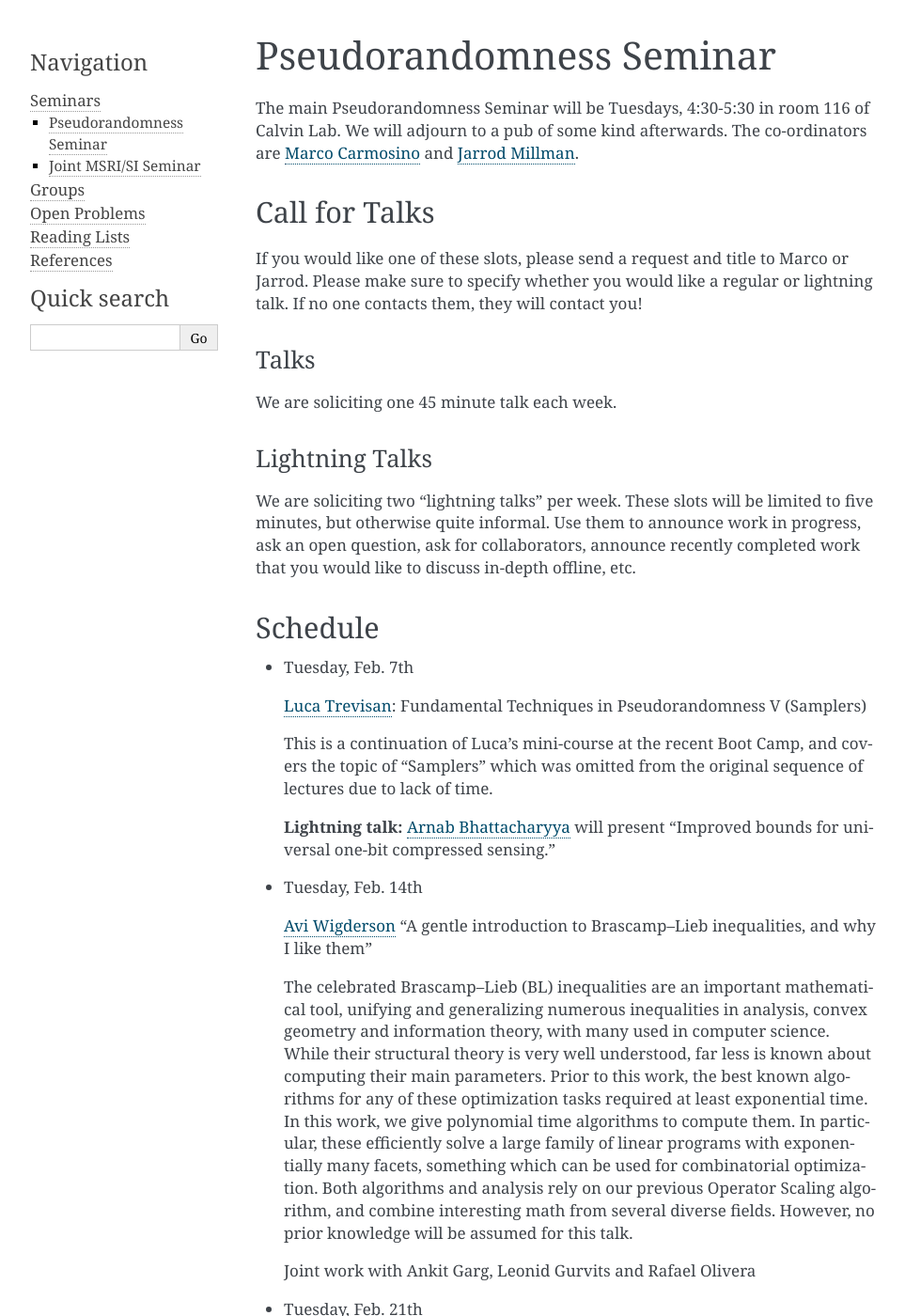
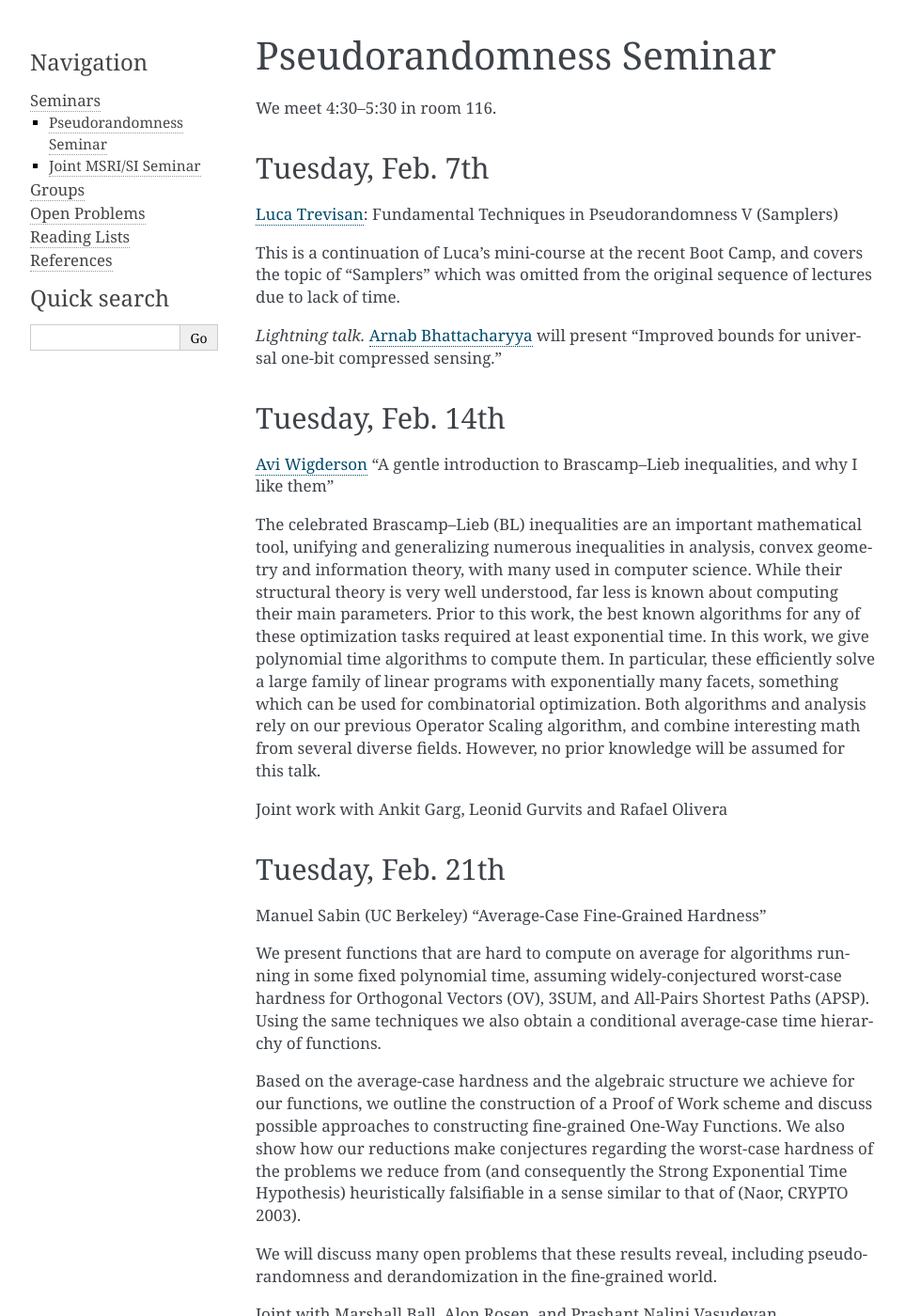
Before and after one commit to simons-institute/pseudorandomness, a Sphinx documentation site: the page built from source/seminar/pseudorandomness.rst, in a window 1280 px wide and 1400 px high. Shown: the whole window at 94% size, without its empty margins (148-1111 px from the left). Built offline with Sphinx 7.4.7, drawn with Linux system fonts in a browser that asks for light colours; some of the changed text lies outside the part shown.

Commit message:
Simplify layout and reduce clutter

```diff
--- a/requirements.txt
+++ b/requirements.txt
@@ -1,3 +1,3 @@
 Sphinx==1.5.2
-sphinxcontrib-bibtex==0.3.4
+sphinxcontrib-bibtex==0.3.5
 ghp-import==0.5.4
--- a/source/groups/index.rst
+++ b/source/groups/index.rst
@@ -1,8 +1,7 @@
 Groups
 ======
 
-We decided to try to have several short-term reading groups, rather than a few spread out ones.
-These will typically fall on Tuesdays and Thursdays 2--3:30 p.m.
+Short-term reading and working groups typically meet Tuesdays and Thursdays 2--3:30 p.m.
 
 .. toctree::
    :maxdepth: 1
--- a/source/open_problems/additive_combinatorics.rst
+++ /dev/null
@@ -1,2 +0,0 @@
-Additive Combinatorics
-======================
--- a/source/open_problems/cryptography.rst
+++ b/source/open_problems/cryptography.rst
@@ -1,6 +1,3 @@
-Cryptography
-============
-
 Cryptography using Weak Sources of Randomness (Feb 6--Feb 9)
 ------------------------------------------------------------
 
--- a/source/open_problems/tex_index.rst
+++ b/source/open_problems/tex_index.rst
@@ -4,7 +4,6 @@ Open Problems
 .. toctree::
    :maxdepth: 2
 
-   additive_combinatorics
+   expanders
    cryptography
-   expanders
    zreferences
--- a/source/seminar/pseudorandomness.rst
+++ b/source/seminar/pseudorandomness.rst
@@ -1,134 +1,122 @@
 Pseudorandomness Seminar
 ========================
 
-The main Pseudorandomness Seminar will be Tuesdays, 4:30-5:30 in room 116 of
-Calvin Lab.
-We will adjourn to a pub of some kind afterwards.
-The co-ordinators are `Marco Carmosino <http://marco.ntime.org/>`_ and
-`Jarrod Millman <http://www.jarrodmillman.com/>`_.
+We meet 4:30--5:30 in room 116.
 
-Call for Talks
---------------
 
-If you would like one of these slots, please send a request and title to Marco
-or Jarrod.
-Please make sure to specify whether you would like a regular or lightning talk.
-If no one contacts them, they will contact you!
+Tuesday, Feb. 7th
+-----------------
 
-Talks
-~~~~~
+`Luca Trevisan <https://people.eecs.berkeley.edu/~luca/>`_:
+Fundamental Techniques in Pseudorandomness V (Samplers)
 
-We are soliciting one 45 minute talk each week.
+This is a continuation of Luca's mini-course at the recent Boot Camp,
+and covers the topic of "Samplers" which was omitted from the original
+sequence of lectures due to lack of time.
 
-Lightning Talks
-~~~~~~~~~~~~~~~
+*Lightning talk.*  `Arnab Bhattacharyya <http://drona.csa.iisc.ernet.in/~arnabb/>`_
+will present "Improved bounds for universal one-bit compressed sensing."
 
-We are soliciting two "lightning talks" per week.
-These slots will be limited to five minutes, but otherwise quite informal.
-Use them to announce work in progress, ask an open question, ask for
-collaborators, announce recently completed work that you would like to discuss
-in-depth offline, etc.
+Tuesday, Feb. 14th
+------------------
 
-Schedule
---------
+`Avi Wigderson <http://www.math.ias.edu/avi/home>`_
+"A gentle introduction to Brascamp--Lieb inequalities, and why I like them"
 
-- Tuesday, Feb. 7th
+The celebrated Brascamp--Lieb (BL) inequalities  are an important mathematical
+tool, unifying and generalizing numerous inequalities in analysis, convex
+geometry and information theory, with many used in computer science. While
+their structural theory is very well understood, far less is known about
+computing their main parameters. Prior to this work, the best known
+algorithms for any of these optimization tasks required at least exponential
+time. In this work, we give polynomial time algorithms to compute them. In
+particular, these efficiently solve a large family of linear programs with
+exponentially many facets, something which can be used for combinatorial
+optimization. Both algorithms and analysis rely on our previous Operator
+Scaling algorithm, and combine interesting math from several diverse fields.
+However, no prior knowledge will be assumed for this talk.
 
-  `Luca Trevisan <https://people.eecs.berkeley.edu/~luca/>`_:
-  Fundamental Techniques in Pseudorandomness V (Samplers)
+Joint work with Ankit Garg, Leonid Gurvits and Rafael Olivera
 
-  This is a continuation of Luca's mini-course at the recent Boot Camp,
-  and covers the topic of "Samplers" which was omitted from the original
-  sequence of lectures due to lack of time.
+Tuesday, Feb. 21th
+------------------
 
-  **Lightning talk:**  `Arnab Bhattacharyya <http://drona.csa.iisc.ernet.in/~arnabb/>`_
-  will present "Improved bounds for universal one-bit compressed sensing."
+Manuel Sabin (UC Berkeley)
+"Average-Case Fine-Grained Hardness"
 
-- Tuesday, Feb. 14th
+We present functions that are hard to compute on average for algorithms running
+in some fixed polynomial time, assuming widely-conjectured worst-case hardness
+for Orthogonal Vectors (OV), 3SUM, and All-Pairs Shortest Paths (APSP). Using
+the same techniques we also obtain a conditional average-case time hierarchy of
+functions.
 
-  `Avi Wigderson <http://www.math.ias.edu/avi/home>`_
-  "A gentle introduction to Brascamp--Lieb inequalities, and why I like them"
+Based on the average-case hardness and the algebraic structure we achieve for
+our functions, we outline the construction of a Proof of Work scheme and
+discuss possible approaches to constructing fine-grained One-Way Functions. We
+also show how our reductions make conjectures regarding the worst-case hardness
+of the problems we reduce from (and consequently the Strong Exponential Time
+Hypothesis) heuristically falsifiable in a sense similar to that of (Naor,
+CRYPTO 2003).
 
-  The celebrated Brascamp--Lieb (BL) inequalities  are an important mathematical
-  tool, unifying and generalizing numerous inequalities in analysis, convex
-  geometry and information theory, with many used in computer science. While
-  their structural theory is very well understood, far less is known about
-  computing their main parameters. Prior to this work, the best known
-  algorithms for any of these optimization tasks required at least exponential
-  time. In this work, we give polynomial time algorithms to compute them. In
-  particular, these efficiently solve a large family of linear programs with
-  exponentially many facets, something which can be used for combinatorial
-  optimization. Both algorithms and analysis rely on our previous Operator
-  Scaling algorithm, and combine interesting math from several diverse fields.
-  However, no prior knowledge will be assumed for this talk.
+We will discuss many open problems that these results reveal, including
+pseudorandomness and derandomization in the fine-grained world.
 
-  Joint work with Ankit Garg, Leonid Gurvits and Rafael Olivera
+Joint with Marshall Ball, Alon Rosen, and Prashant Nalini Vasudevan.
 
-- Tuesday, Feb. 21th
+*Lightning talk.* Dean Doron (Tel Aviv University) will present recent work on solving
+Lapalcian systems in probabilistic logspace.
 
-  Manuel Sabin (UC Berkeley)
-  "Average-Case Fine-Grained Hardness"
+Tuesday, Feb. 28th
+------------------
 
-  We present functions that are hard to compute on average for algorithms running
-  in some fixed polynomial time, assuming widely-conjectured worst-case hardness
-  for Orthogonal Vectors (OV), 3SUM, and All-Pairs Shortest Paths (APSP). Using
-  the same techniques we also obtain a conditional average-case time hierarchy of
-  functions.
+`Daniel Kane <https://cseweb.ucsd.edu/~dakane/>`_
+"Fooling Fourier Shapes"
 
-  Based on the average-case hardness and the algebraic structure we achieve for
-  our functions, we outline the construction of a Proof of Work scheme and
-  discuss possible approaches to constructing fine-grained One-Way Functions. We
-  also show how our reductions make conjectures regarding the worst-case hardness
-  of the problems we reduce from (and consequently the Strong Exponential Time
-  Hypothesis) heuristically falsifiable in a sense similar to that of (Naor,
-  CRYPTO 2003).
+We present recent work providing a nearly optimal, explicit
+pseudorandom generator against linear threshold functions. The basic
+idea is to fool the Fourier transform of the corresponding linear
+forms rather than the threshold function. This generalizes further to
+fooling a class of functions that we call "Fourier shapes". We discuss
+the generator and some of its applications.
 
-  We will discuss many open problems that these results reveal, including
-  pseudorandomness and derandomization in the fine-grained world.
+*Lightning talk.* Pierre Bienvenu (University of Bristol) will present problems
+of arithmetic combinatorics in Function fields and possible use of the polynomial method to attack them.
 
-  Joint with Marshall Ball, Alon Rosen, and Prashant Nalini Vasudevan.
+Tuesday, Mar. 7th
+-----------------
 
-  **Lightning talk:** Dean Doron (Tel Aviv University) will present recent work on solving
-  Lapalcian systems in probabilistic logspace.
+`Proving and Using Pseudorandomness Workshop <https://simons.berkeley.edu/workshops/pseudorandomness2017-2>`_ **(no seminar)**.
 
-- Tuesday, Feb. 28th
+Tuesday, Mar. 14th
+------------------
 
-  `Daniel Kane <https://cseweb.ucsd.edu/~dakane/>`_
-  "Fooling Fourier Shapes"
+`Amnon Ta-Shma <http://www.cs.tau.ac.il/~amnon/>`_ (TBD)
 
-  We present recent work providing a nearly optimal, explicit
-  pseudorandom generator against linear threshold functions. The basic
-  idea is to fool the Fourier transform of the corresponding linear
-  forms rather than the threshold function. This generalizes further to
-  fooling a class of functions that we call "Fourier shapes". We discuss
-  the generator and some of its applications.
+*Lightning talk.* (TBD)
 
-  **Lightning talk:** Pierre Bienvenu (University of Bristol) will present problems
-  of arithmetic combinatorics in Function fields and possible use of the polynomial method to attack them.
+Tuesday, Mar. 21st
+------------------
 
-- Tuesday, Mar. 7th
+Tuesday, Mar. 28th
+------------------
 
-  No seminar due to the `Proving and Using Pseudorandomness workshop <https://simons.berkeley.edu/workshops/pseudorandomness2017-2>`_.
+Tuesday, Apr. 4th
+-----------------
 
-- Tuesday, Mar. 14th
+`Siyao Guo <https://sites.google.com/site/siyaoguo/>`_ (TBD)
 
-  `Amnon Ta-Shma <http://www.cs.tau.ac.il/~amnon/>`_ (TBD)
+*Lightning talk.* (TBD)
 
-  **Lightning talk:** (TBD)
+Tuesday, Apr. 11th
+------------------
 
-- Tuesday, Mar. 21st
-- **ML** Tuesday, Mar. 28th
-- Tuesday, Apr. 4th
+`Structure vs. Randomness Workshop <https://simons.berkeley.edu/workshops/pseudorandomness2017-3>`_ **(no seminar)**.
 
-  `Siyao Guo <https://sites.google.com/site/siyaoguo/>`_ (TBD)
+Tuesday, Apr. 18th
+------------------
 
-  **Lightning talk:** (TBD)
+Tuesday, Apr. 25th
+------------------
 
-- **PR** Tuesday, Apr. 11th
-
-  No seminar due to the `Structure vs. Randomness workshop <https://simons.berkeley.edu/workshops/pseudorandomness2017-3>`_.
-
-- Tuesday, Apr. 18th
-- Tuesday, Apr. 25th
-- **ML** Tuesday, May 2nd
-- Tuesday, May 9th
+Tuesday, May 2nd
+----------------
```
Also changed, not shown: source/open_problems/expanders.rst (+5 -8 lines), source/open_problems/index.rst (+10 -11 lines), 1 other file.
